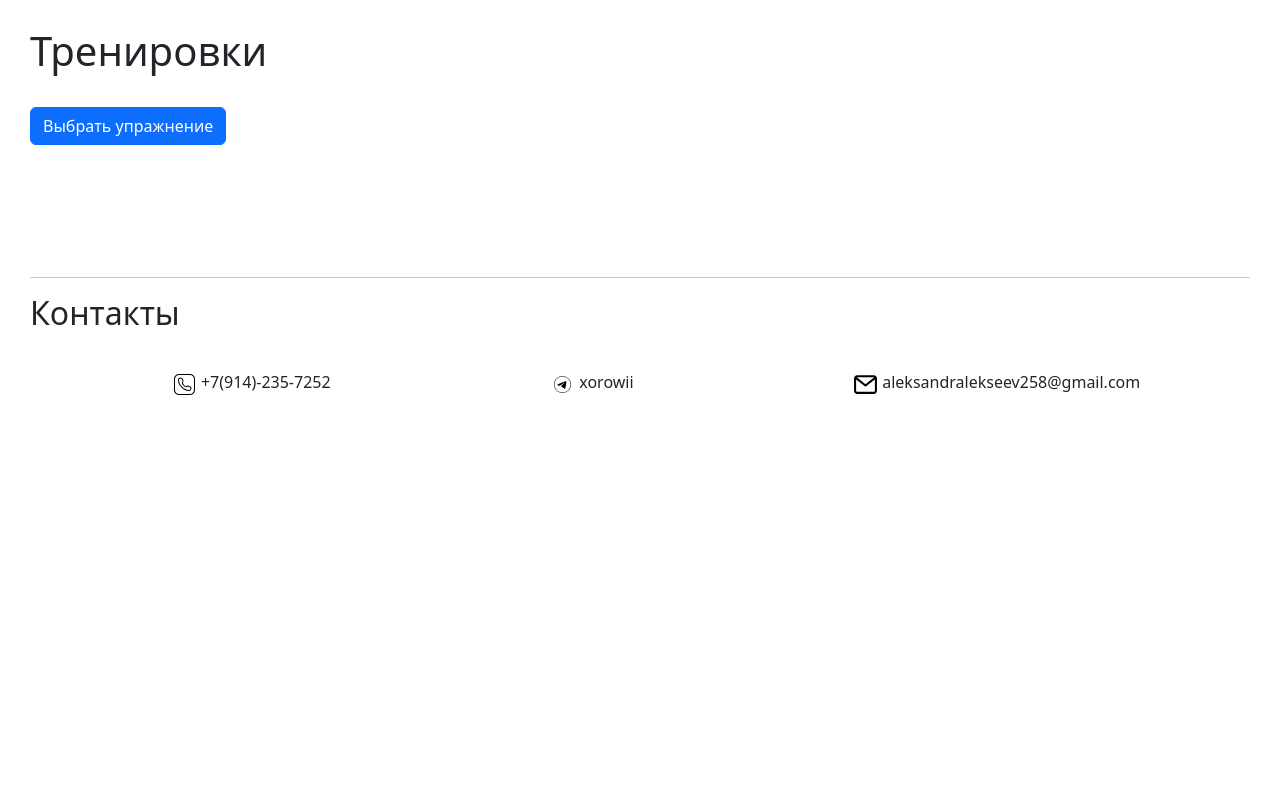
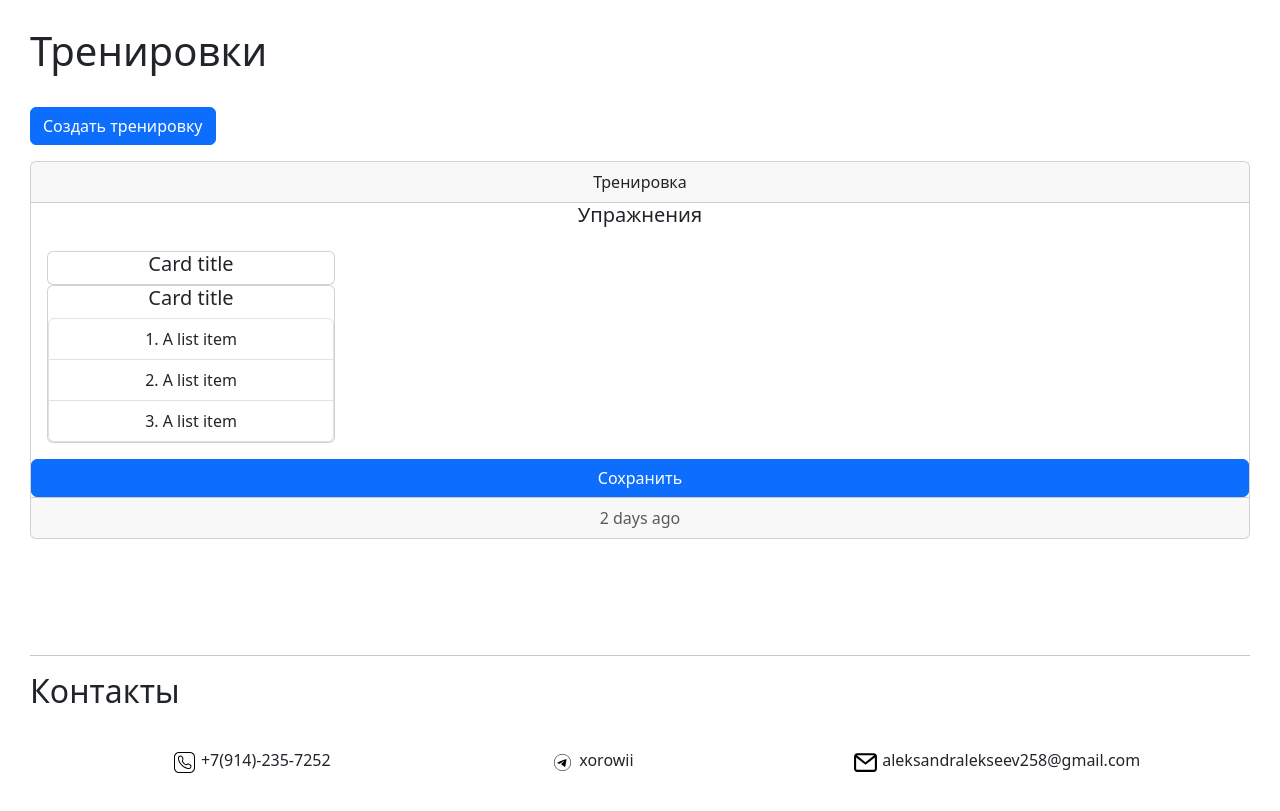
Before and after one commit to aleksandr258/petProject, a plain HTML site: page index.html in a window 1280 px wide. Shown: the part 1167-1978 px from the top of the page. Before the commit the page ends 1620 px from the top, so only its background shows below. Drawn offline with nearby package versions, Linux system fonts and the light colour scheme.

Commit message:
Update index.html

```diff
--- a/index.html
+++ b/index.html
@@ -6,7 +6,7 @@
     <title>Bootstrap demo</title>
     <link href="https://cdn.jsdelivr.net/npm/bootstrap@5.3.0-alpha3/dist/css/bootstrap.min.css" rel="stylesheet" integrity="sha384-KK94CHFLLe+nY2dmCWGMq91rCGa5gtU4mk92HdvYe+M/SXH301p5ILy+dN9+nJOZ" crossorigin="anonymous">
 
-    <link rel="stylesheet" href="css/style.css">
+    <link rel="stylesheet" href="css\style.css">
   </head>
   <body>
 
@@ -95,7 +95,7 @@
         <h1 class="training">Тренировки</h1>
       <p class="btn-training">
         <a class="btn btn-primary" data-bs-toggle="collapse" href="#collapseExample" role="button" aria-expanded="false" aria-controls="collapseExample">
-          Выбрать упражнение
+          Создать тренировку
         </a>
       </p>
       <div class="collapse" id="collapseExample">
@@ -109,19 +109,59 @@
           <select class="form-select form-select-sm" aria-label=".form-select-sm example" id="menu2">
             <option value="1"></option>
             <option value="2"></option>
-            <option value="3"><option>
+            <option value="3"></option>
 
 
           </select>
           <div class="input-group">
-            <button class="btn btn-outline-secondary" type="button" id="button-addon1">Сохранить</button>
+            <input class="btn btn-primary" type="submit" value="Добавить" id="button-addon2"></input>
             <input type="text" aria-label="First name" class="form-control" id="form-weight" placeholder="вес">
             <input type="text" aria-label="Last name" class="form-control" id="form-reps" placeholder="количество повторов">
             <input type="text" aria-label="First name" class="form-control" id="form-approach" placeholder="количество подходов">
+
           </div>
         </div>
       </div>
+
+      <div class="card text-center" id="emerging-div">
+        <div class="card-header">
+          Тренировка
+        </div>
+        <h5 class="card-title">Упражнения</h5>
+        <div class="card-body" id="emergingCardWrap">
+
+          <div class="card" id="emerging-card" style="width: 18rem;">
+            <div class="card-body-emerging">
+              <h5 class="card-title emerging-title" id="exersize-name">Card title</h5>
+              <!-- <ol class="list-group list-group-numbered">
+                <li class="list-group-item">A list item</li>
+                <li class="list-group-item">A list item</li>
+                <li class="list-group-item">A list item</li>
+              </ol> -->
+            </div>
+          </div>
+
+
+            <div class="card" id="emerging-card" style="width: 18rem;">
+              <div class="card-body-emerging">
+                <h5 class="card-title" id="exersize-name">Card title</h5>
+                <ol class="list-group list-group-numbered">
+                  <li class="list-group-item">A list item</li>
+                  <li class="list-group-item">A list item</li>
+                  <li class="list-group-item">A list item</li>
+                </ol>
+              </div>
+            </div>
+
+
+
+
       </div>
+      <input class="btn btn-primary" type="submit" value="Сохранить" id="button-addon1"></input>
+      <div class="card-footer text-body-secondary">
+        2 days ago
+      </div>
+    </div>
 
 
 
@@ -146,7 +186,7 @@
 
     <script src="https://cdn.jsdelivr.net/npm/bootstrap@5.3.0-alpha3/dist/js/bootstrap.bundle.min.js" integrity="sha384-ENjdO4Dr2bkBIFxQpeoTz1HIcje39Wm4jDKdf19U8gI4ddQ3GYNS7NTKfAdVQSZe" crossorigin="anonymous"></script>
     <script src="https://cdnjs.cloudflare.com/ajax/libs/Chart.js/3.5.1/chart.min.js"></script>
-    <script src="js/script.js"></script>
+    <script src="js\script.js"></script>
 
   </body>
 </html>
```
